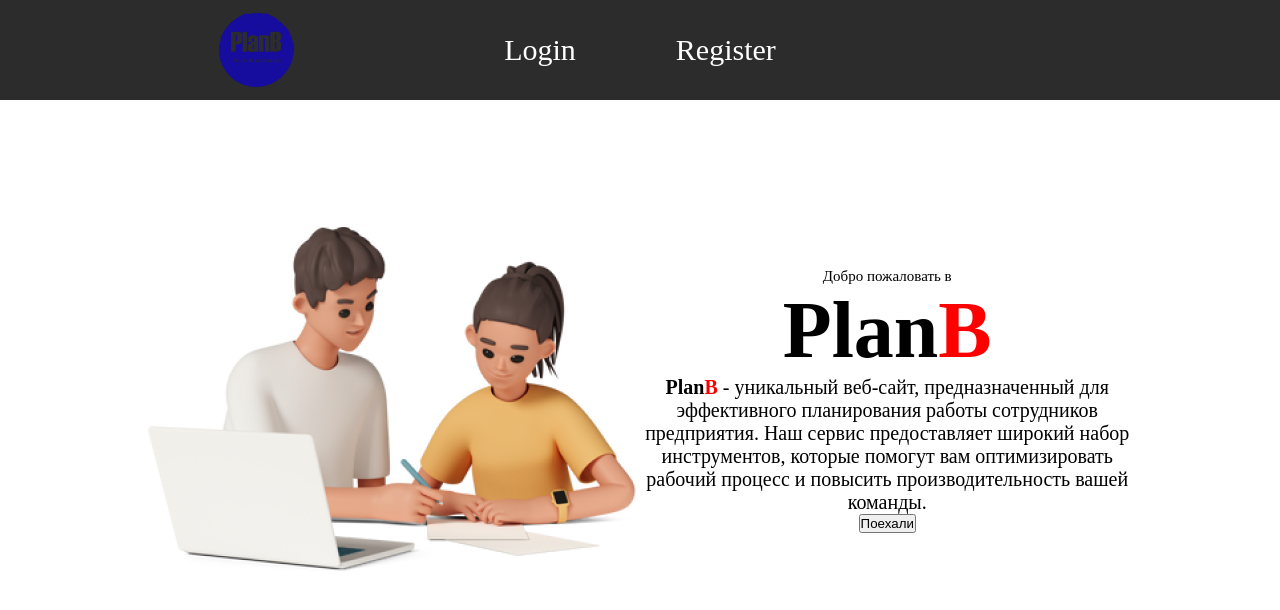
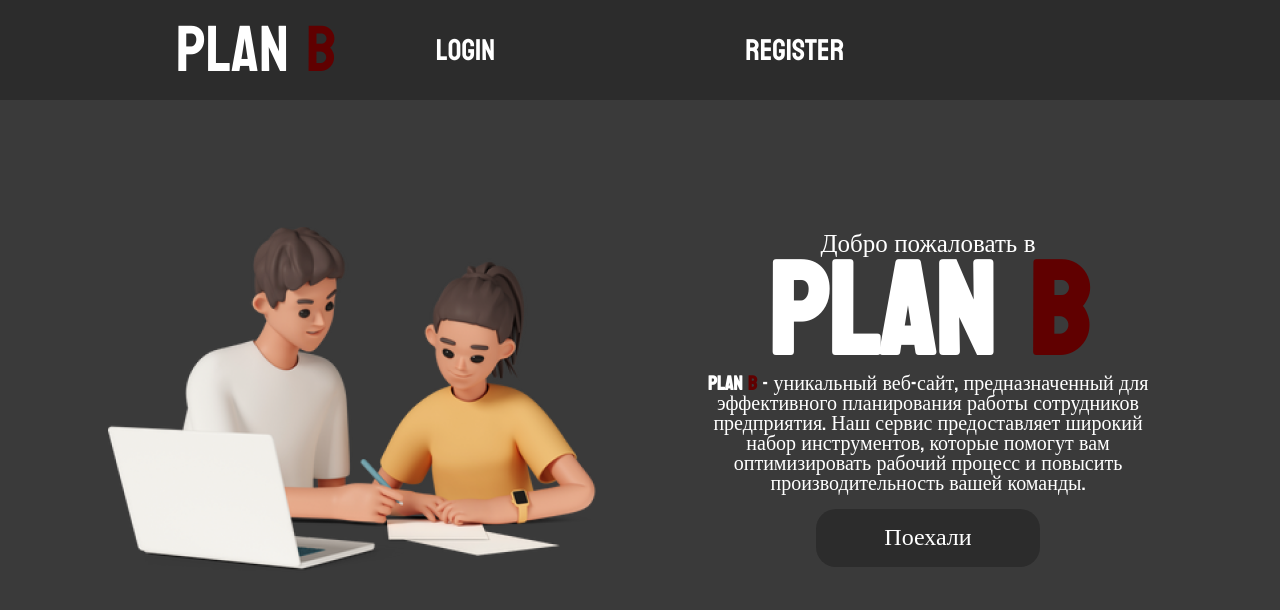
Before and after one commit to MaxVoicesDeveloper/planB, a plain HTML site: page index.html in a window 1280 px wide. Drawn offline with Linux system fonts and the light colour scheme.

Commit message:
Готова десктопная версия главного экрана

```diff
--- a/css/main.css
+++ b/css/main.css
@@ -1,16 +1,23 @@
 @import url('mobile.css');
 @import url('tablet.css');
 
+
+@font-face {
+    font-family: Koulen;
+    src: url('../fonts/Koulen/Koulen-Regular.ttf');
+}
 
 *{
     margin: 0;
     padding: 0;
     box-sizing: border-box;
+    font-family: Koulen;
 }
 
 html, body{
     width: 100%;
     height: 100%;
+    color: #ffffff;
 }
 
 
@@ -40,7 +47,7 @@
     display: flex;
     justify-content: center;
     align-items: center;
-    gap: 100px;
+    gap: 250px;
 }
 
 nav ul li{
@@ -51,11 +58,26 @@
     text-decoration: none;
     color: #ffffff;
     font-size: 30px;
+    transition: 0.5s all;
+}
+
+nav ul li a:hover{
+    color: #c7c7c7;
 }
 
 header .logo img{
     width: 75px;
     filter: brightness(1.3);
+    display: none;
+}
+
+header .logo span{
+    font-size: 65px;
+    text-transform: uppercase;
+}
+
+header .logo span font{
+    color: #600000;
 }
 
 .container{
@@ -64,13 +86,15 @@
     display: flex;
     justify-content: center;
     align-items: center;
+    background: #3A3A3A;
 }
 
 
 
 .info-img{
+    width: 100%;
     display: grid;
-    grid-template-columns: 50% 50%;
+    grid-template-columns: 45% 45%;
     align-items: center;
     justify-content: center;
 }
@@ -91,17 +115,43 @@
 }
 
 .info p{
-    width: 500px;
+    width: 450px;
+    line-height: 20px;
 }
 
 .info span{
-    font-size: 80px;
+    font-size: 130px;
+    text-transform: uppercase;
+    line-height: 120px;
 }
 
 .info span p{
-    font-size: 15px;
+    font-size: 25px;
+    text-transform: none;
 }
 
 .info font{
-    color: red;
+    color: #600000;
 }
+
+.info p b{
+    text-transform: uppercase;
+}
+
+.info button{
+    width: 224px;
+    height: 58px;
+    background: #2C2C2C;
+    border-radius: 20px;
+    font-size: 24px;
+    color: #ffffff;
+    border: none;
+    margin-top: 15px;
+    transition: 0.5s all;
+}
+
+.info button:hover{
+    cursor: pointer;
+    background: #202020;
+    border-radius: 10px;
+}
--- a/index.html
+++ b/index.html
@@ -12,6 +12,7 @@
     <header>
         <div class="logo">
             <img src="img/logo/png/Logo-PlanBV5.png" alt="Internet is not connection">
+            <span>Plan <font>B</font></span>
         </div>
         <nav>
             <ul>
@@ -27,10 +28,10 @@
             </div>
             <div class="info">
                 <span>
-                    <p>Добро пожаловать в</p><b>Plan<font>B</font></b>
+                    <p>Добро пожаловать в</p><b>Plan <font>B</font></b>
                 </span>
                 <p>
-                <b>Plan<font>B</font></b> - уникальный веб-сайт, предназначенный для
+                <b>Plan <font>B</font></b> - уникальный веб-сайт, предназначенный для
                 эффективного планирования работы сотрудников
                 предприятия. Наш сервис предоставляет широкий набор
                 инструментов, которые помогут вам оптимизировать рабочий
```
Also changed, not shown: fonts/Koulen/Koulen-Regular.ttf (added), fonts/Koulen/LICENSE.txt (added).
